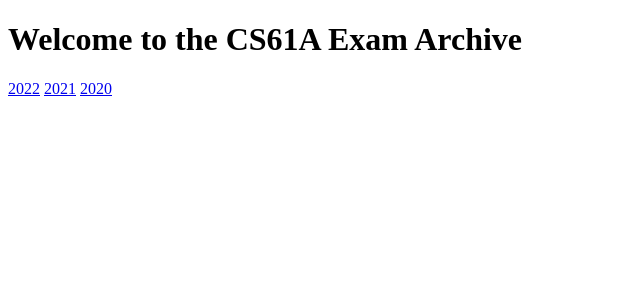
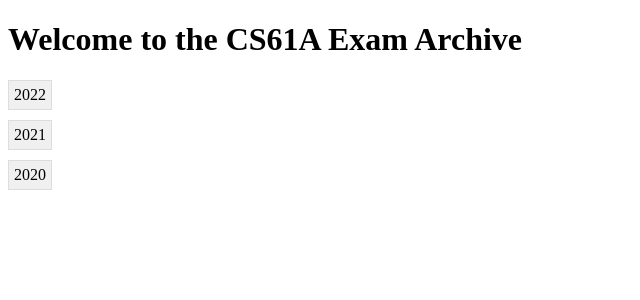
Before and after one commit to arthurzengg/ExamHelper, a Flask app: template frontend/templates/index.html in a window 1280 px wide. Shown: the top 300 px of the page, without its empty margins (0-640 px from the left). Run offline with Flask 3, Linux system fonts and the light colour scheme; the template is opened without the code that fills it, so the values that code supplies are empty.

Commit message:
add index.css

```diff
--- /dev/null
+++ b/frontend/templates/index.css
@@ -0,0 +1,19 @@
+#years-list {
+    display: flex;
+    flex-direction: column; /* 使链接竖直排列 */
+    align-items: start; /* 对齐到开始位置 */
+}
+
+.year-link {
+    display: block; /* 使每个链接成为块级元素 */
+    margin-bottom: 10px; /* 在链接之间添加间隔 */
+    padding: 5px;
+    background-color: #f0f0f0;
+    border: 1px solid #ddd;
+    text-decoration: none;
+    color: black;
+}
+
+.year-link:hover {
+    background-color: #e0e0e0;
+}
--- a/frontend/templates/index.html
+++ b/frontend/templates/index.html
@@ -3,6 +3,7 @@
 <head>
     <meta charset="UTF-8">
     <title>Exam Archive</title>
+    <link rel="stylesheet" href="index.css">
 </head>
 <body>
     <h1>Welcome to the CS61A Exam Archive</h1>
@@ -11,9 +12,8 @@
         <a href="year.html?year=2022" class="year-link">2022</a>
         <a href="year.html?year=2021" class="year-link">2021</a>
         <a href="year.html?year=2020" class="year-link">2020</a>
-
     </div>
 
-    <script src="script.js"></script>
+    <script src="index.js"></script>
 </body>
 </html>
```
Also changed, not shown: 2 other files.
